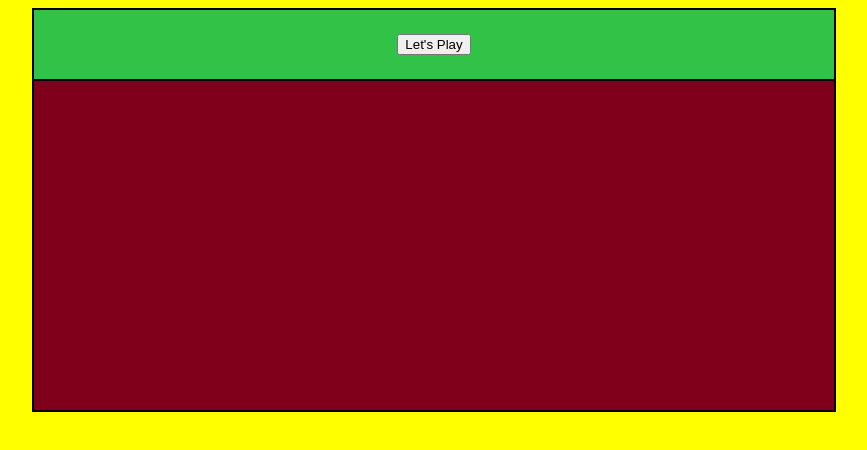
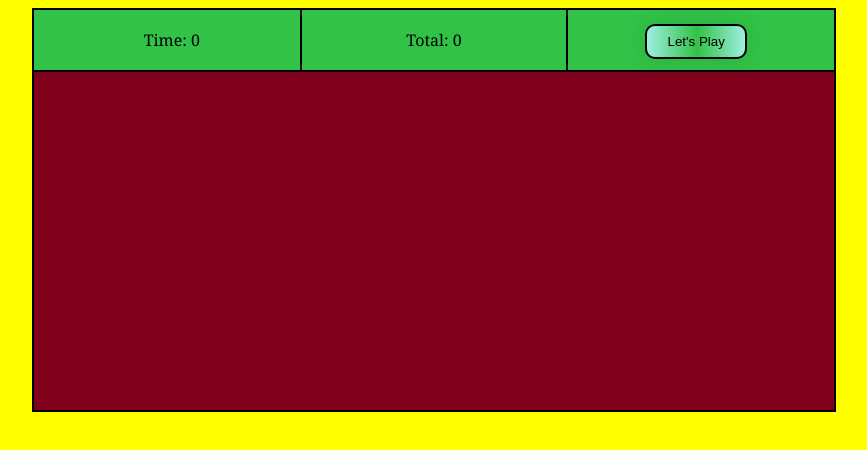
Before and after one commit to koshmaymm/image-game, a website: page index.html in a window 1280 px wide. Shown: the whole page, without its empty margins (206-1073 px from the left). Drawn offline with Linux system fonts and the light colour scheme.

Commit message:
change header of field, add button style

```diff
--- a/index.html
+++ b/index.html
@@ -10,7 +10,9 @@
 <body>
     <div class="container">
         <header>
-            <button id="start">Let's Play</button>
+            <div>Time: <span id="time">0</span></div>
+            <div>Total: <span id="total">0</span></div>
+            <div><button id="start">Let's Play</button></div>
         </header>
         <div id="fieldForGame"> </div>
     </div>
--- a/style.css
+++ b/style.css
@@ -14,6 +14,8 @@ header {
         background: rgb(49, 194, 71);
         margin-bottom: 40px;
         border-bottom: 2px solid black;
+        height: 60px;
+        line-height: 60px;
     }
 
     .container {
@@ -28,10 +30,6 @@ header {
         margin: auto;
     }
 
-#start {
-    margin: 24px;
-}
-
     .rows {
         margin: 10px;
         min-width: 80px;
@@ -42,7 +40,6 @@ header {
         margin: 10px;
         width: 60px;
         height: 60px;
-    /*background: rgb(55, 184, 83);*/
         border: 2px solid black;
         display: inline-block;
         z-index: 3;
@@ -58,3 +55,35 @@ header {
     .shot {
         visibility: hidden;
     }
+
+    header div {
+        display: inline-block;
+        min-width: 32%;
+    }
+
+    header div:first-child {
+        border-right: 2px solid black;
+    }
+
+    header div:last-child {
+        border-left: 2px solid black;
+    }
+
+    button {
+        text-decoration: none;
+        outline: none;
+        display: inline-block;
+        color: black;
+        border-radius: 10px;
+        border: 2px solid black;
+        padding: 8px 20px;
+        background-image: linear-gradient(to right, #9EEFE1 0%, rgb(49, 194, 71) 51%, #9EEFE1 100%);
+        box-shadow: 0 0 20px rgba(0, 0, 0, .1);
+        transition: .5s;
+        box-sizing: border-box;
+    }
+
+    button:hover {
+        background-image: linear-gradient(to right, rgb(198, 209, 101) 0%, rgb(128, 0, 28) 51%, rgb(198, 209, 101) 100%);
+        color: whitesmoke;
+    }
```
Lines whose indentation alone changed are shown as unchanged.
